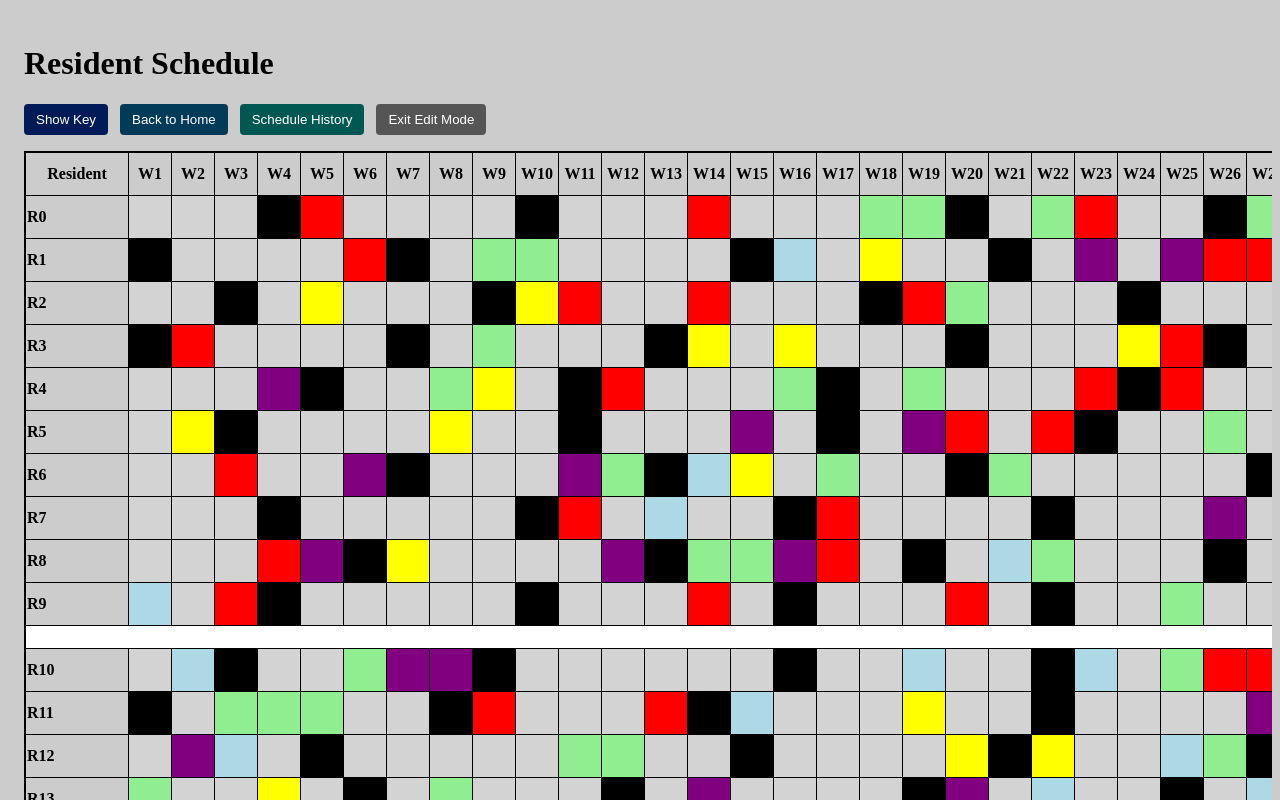
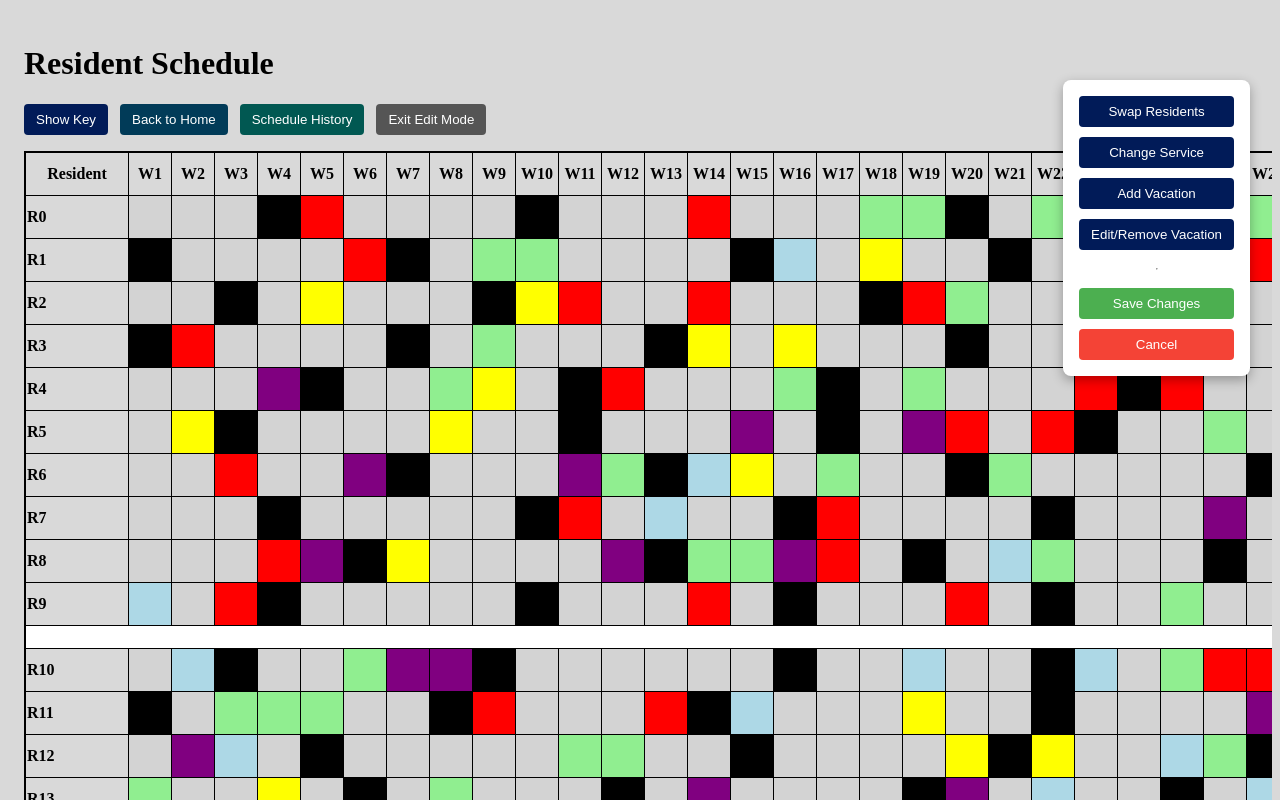
Before and after one commit to trevortrues/Scheduling-Program, a React (Vite) app in the folder src/renderer/: page /schedule in a window 1280 px wide. Both pictures are taken after a click on the button "Edit Mode". Shown: the top 800 px of the page. Built offline with nearby package versions, Linux system fonts and the light colour scheme.

Commit message:
edit done ish

```diff
--- a/src/renderer/src/components/ScheduleTable.jsx
+++ b/src/renderer/src/components/ScheduleTable.jsx
@@ -36,7 +36,7 @@ export default function ScheduleTable() {
             left: 0,
             width: "100vw",
             height: "100vh",
-            backgroundColor: "rgba(0, 0, 0, 0.2)",
+            backgroundColor: "rgba(0, 0, 0, 0.15)",
             zIndex: 5,
           }}
         ></div>
@@ -45,7 +45,7 @@ export default function ScheduleTable() {
       {/* Header */}
       <h1 className="text-2xl font-bold mb-2">Resident Schedule</h1>
 
-      {/* Buttons */}
+      {/* Top Buttons */}
       <div
         style={{
           display: "flex",
@@ -117,6 +117,43 @@ export default function ScheduleTable() {
         </button>
       </div>
 
+      {/* Floating Edit Buttons (only visible in edit mode) */}
+      {isEditMode && (
+        <div
+          style={{
+            position: "fixed",
+            top: "80px",
+            right: "30px",
+            zIndex: 20,
+            display: "flex",
+            flexDirection: "column",
+            gap: "10px",
+            backgroundColor: "white",
+            padding: "16px",
+            borderRadius: "8px",
+            boxShadow: "0 4px 12px rgba(0,0,0,0.3)",
+          }}
+        >
+          <button style={editButton}>Swap Residents</button>
+          <button style={editButton}>Change Service</button>
+          <button style={editButton}>Add Vacation</button>
+          <button style={editButton}>Edit/Remove Vacation</button>
+          <hr />
+          <button
+            style={{ ...editButton, backgroundColor: "#4caf50" }}
+            onClick={() => setIsEditMode(false)}
+          >
+            Save Changes
+          </button>
+          <button
+            style={{ ...editButton, backgroundColor: "#f44336" }}
+            onClick={() => setIsEditMode(false)}
+          >
+            Cancel
+          </button>
+        </div>
+      )}
+
       {/* Legend */}
       {showLegend && (
         <div
@@ -138,6 +175,7 @@ export default function ScheduleTable() {
         </div>
       )}
 
+      {/* Table */}
       <table
         style={{
           borderCollapse: "collapse",
@@ -175,12 +213,17 @@ export default function ScheduleTable() {
                 {(schedule[resident] || []).map((week, widx) => (
                   <td
                     key={widx}
+                    onClick={() => {
+                      if (isEditMode) {
+                        alert(`Clicked ${resident} week ${widx + 1}`);
+                      }
+                    }}
                     style={{
                       border: "1px solid black",
                       width: "40px",
                       height: "40px",
                       backgroundColor:
-                        week === "CC" ? "black" :
+                       week === "CC" ? "black" :
                         week === "VAC" ? "red" :
                         week === "Elective" ? "lightgray" :
                         week === "stroke" ? "lightgreen" :
@@ -188,17 +231,18 @@ export default function ScheduleTable() {
                         week === "wards" ? "yellow" :
                         week === "VA" ? "purple" : "white",
                       color: week === "CC" || week === "VAC" ? "white" : "black",
+                      cursor: isEditMode ? "pointer" : "default",
                     }}
                   />
                 ))}
               </tr>
 
+              {/* Dividers */}
               {idx === 9 && (
                 <tr>
                   <td colSpan={53} style={{ border: "1px solid black", height: "20px", backgroundColor: "white" }}></td>
                 </tr>
               )}
-
               {idx === 19 && (
                 <tr>
                   <td colSpan={53} style={{ border: "1px solid black", height: "20px", backgroundColor: "white" }}></td>
@@ -207,6 +251,7 @@ export default function ScheduleTable() {
             </React.Fragment>
           ))}
         </tbody>
+
         <tfoot>
           <tr>
             <td style={{ border: "1px solid black", fontWeight: "bold", width: "100px", height: "40px" }}>
@@ -233,3 +278,13 @@ export default function ScheduleTable() {
     </div>
   );
 }
+
+// small style helper for the floating buttons
+const editButton = {
+  padding: "8px 12px",
+  borderRadius: "4px",
+  border: "none",
+  backgroundColor: "#011b58ff",
+  color: "white",
+  cursor: "pointer",
+};
```
